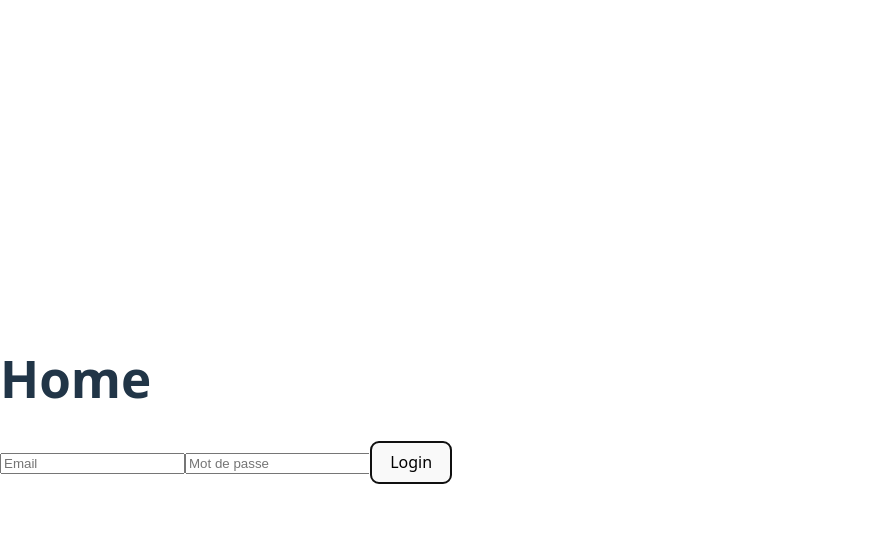
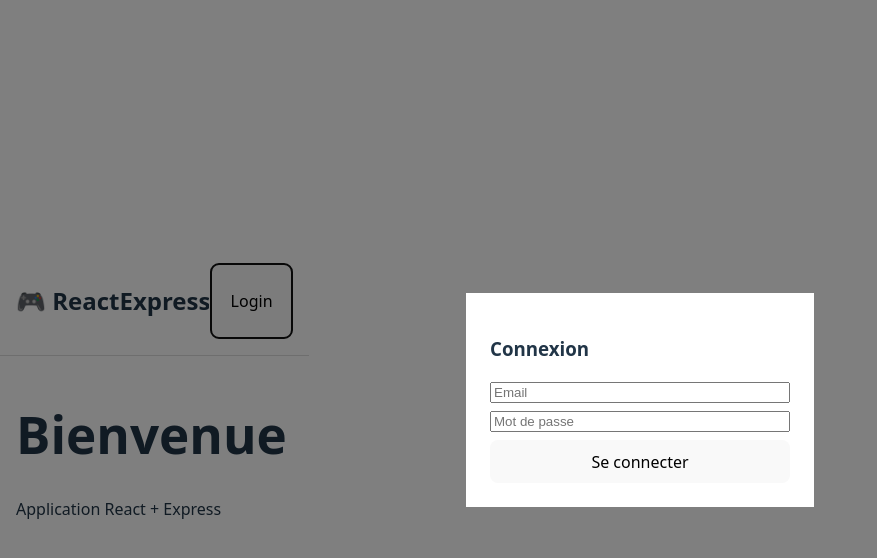
Before and after one commit to Evboys/ReactExpress, a React (Vite) app in the folder front/: page / in a window 1280 px wide. Both pictures are taken after a click on the button "Login". Shown: the top 558 px of the page, without its empty margins (0-877 px from the left). Built offline with nearby package versions, Linux system fonts and the light colour scheme; no server answers.

Commit message:
Form login + layout //TODO Embellir avec du style c moche

```diff
--- a/front/src/App.tsx
+++ b/front/src/App.tsx
@@ -1,11 +1,15 @@
-import HomePage from '../src/pages/HomePage'
+import { AuthProvider } from "./auth/AuthContext";
+import Layout from "./components/layout/Layout";
+import HomePage from "./pages/HomePage";
 
 function App() {
-  return (
-    <>
-      <HomePage/>
-    </>
-  )
+    return (
+        <AuthProvider>
+            <Layout>
+                <HomePage />
+            </Layout>
+        </AuthProvider>
+    );
 }
 
-export default App
+export default App;
--- /dev/null
+++ b/front/src/components/auth/LoginButton.tsx
@@ -0,0 +1,13 @@
+import { useState } from "react";
+import LoginModal from "./LoginModal";
+
+export default function LoginButton() {
+    const [open, setOpen] = useState(false);
+
+    return (
+        <>
+            <button onClick={() => setOpen(true)}>Login</button>
+            {open && <LoginModal onClose={() => setOpen(false)} />}
+        </>
+    );
+}
--- /dev/null
+++ b/front/src/components/auth/LoginForm.tsx
@@ -0,0 +1,48 @@
+import { useState } from "react";
+import { useAuth } from "../../auth/useAuth";
+
+export default function LoginForm({ onSuccess }: { onSuccess: () => void }) {
+    const { loginUser } = useAuth();
+
+    const [email, setEmail] = useState("");
+    const [password, setPassword] = useState("");
+    const [error, setError] = useState<string | null>(null);
+    const [loading, setLoading] = useState(false);
+
+    const handleSubmit = async () => {
+        try {
+            setLoading(true);
+            setError(null);
+            await loginUser(email, password);
+            onSuccess();
+        } catch (err) {
+            setError("Identifiants invalides");
+        } finally {
+            setLoading(false);
+        }
+    };
+
+    return (
+        <div style={{ display: "flex", flexDirection: "column", gap: "0.5rem" }}>
+            <input
+                type="email"
+                placeholder="Email"
+                value={email}
+                onChange={(e) => setEmail(e.target.value)}
+            />
+
+            <input
+                type="password"
+                placeholder="Mot de passe"
+                value={password}
+                onChange={(e) => setPassword(e.target.value)}
+            />
+
+            {error && <p style={{ color: "red" }}>{error}</p>}
+
+            <button onClick={handleSubmit} disabled={loading}>
+                {loading ? "Connexion..." : "Se connecter"}
+            </button>
+        </div>
+    );
+}
--- /dev/null
+++ b/front/src/components/auth/LoginModal.tsx
@@ -0,0 +1,11 @@
+import Modal from "../ui/Modal";
+import LoginForm from "./loginForm";
+
+export default function LoginModal({ onClose }: { onClose: () => void }) {
+    return (
+        <Modal onClose={onClose}>
+            <h3>Connexion</h3>
+            <LoginForm onSuccess={onClose} />
+        </Modal>
+    );
+}
--- /dev/null
+++ b/front/src/components/layout/Header.tsx
@@ -0,0 +1,17 @@
+import LoginButton from "../auth/loginButton";
+
+export default function Header() {
+    return (
+        <header
+            style={{
+                display: "flex",
+                justifyContent: "space-between",
+                padding: "1rem",
+                borderBottom: "1px solid #ddd"
+            }}
+        >
+            <h2>🎮 ReactExpress</h2>
+            <LoginButton />
+        </header>
+    );
+}
--- /dev/null
+++ b/front/src/components/layout/Layout.tsx
@@ -0,0 +1,10 @@
+import Header from "./Header";
+
+export default function Layout({ children }: { children: React.ReactNode }) {
+    return (
+        <>
+            <Header />
+            <main style={{ padding: "1rem" }}>{children}</main>
+        </>
+    );
+}
--- /dev/null
+++ b/front/src/components/ui/Modal.tsx
@@ -0,0 +1,32 @@
+export default function Modal({
+    children,
+    onClose
+}: {
+    children: React.ReactNode;
+    onClose: () => void;
+}) {
+    return (
+        <div
+            style={{
+                position: "fixed",
+                inset: 0,
+                background: "rgba(0,0,0,0.5)",
+                display: "flex",
+                alignItems: "center",
+                justifyContent: "center"
+            }}
+            onClick={onClose}
+        >
+            <div
+                style={{
+                    background: "#fff",
+                    padding: "1.5rem",
+                    minWidth: 300
+                }}
+                onClick={(e) => e.stopPropagation()}
+            >
+                {children}
+            </div>
+        </div>
+    );
+}
--- a/front/src/pages/HomePage.tsx
+++ b/front/src/pages/HomePage.tsx
@@ -1,18 +1,10 @@
-import { useEffect } from "react";
-import { http } from "../api/http";
-import  Login  from "../components/Login";
+import Header from "../components/layout/Header"
 
 export default function HomePage() {
-    useEffect(() => {
-        http("/api/ping")
-            .then(data => console.log("API:", data))
-            .catch(err => console.error(err));
-    }, []);
-
     return (
         <div>
-            <h1>Home</h1>
-            <Login />
+            <h1>Bienvenue</h1>
+            <p>Application React + Express</p>
         </div>
     );
 }
```
Also changed, not shown: 1 other file (tests, documents, lock files or other folders).
